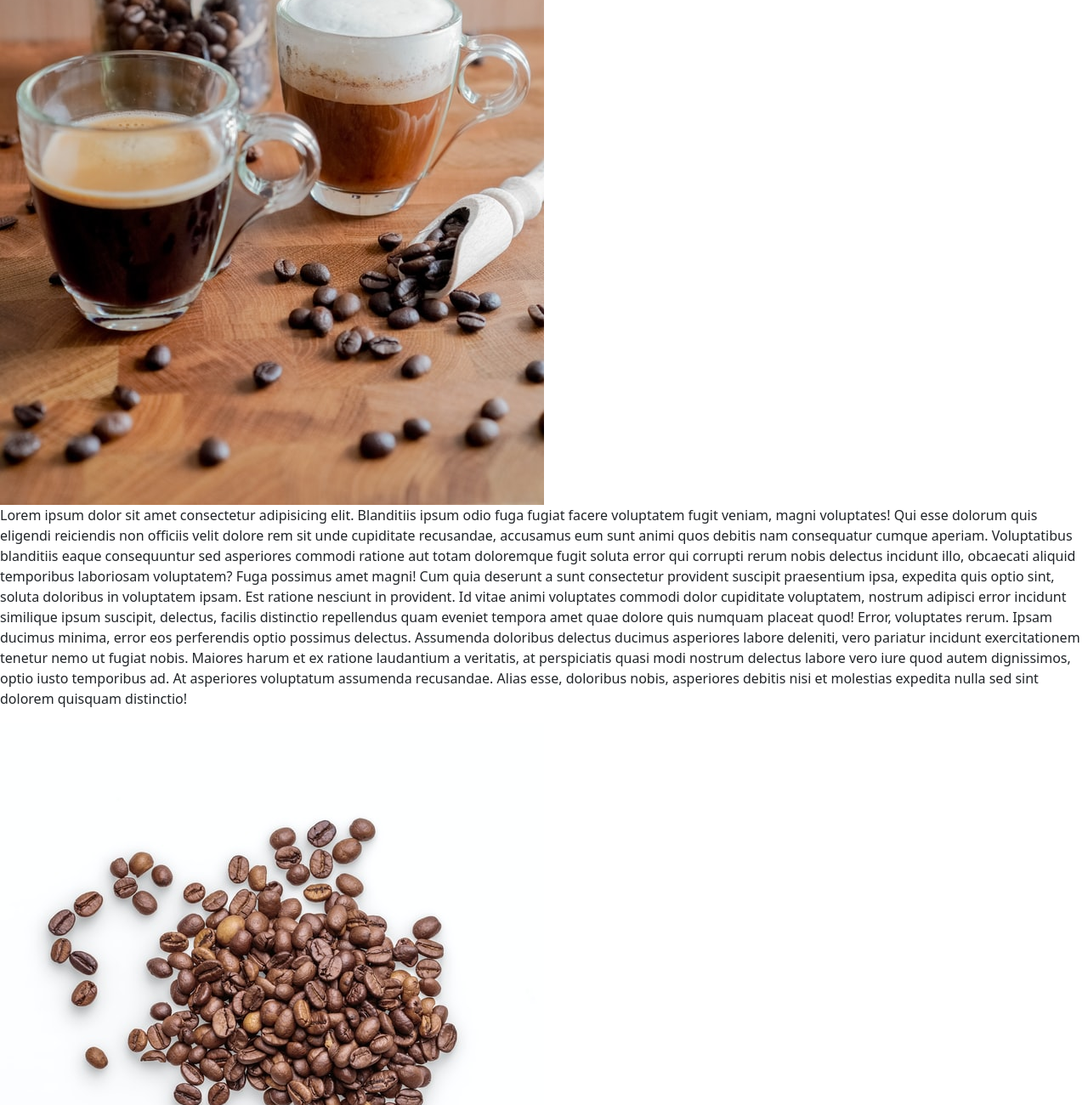
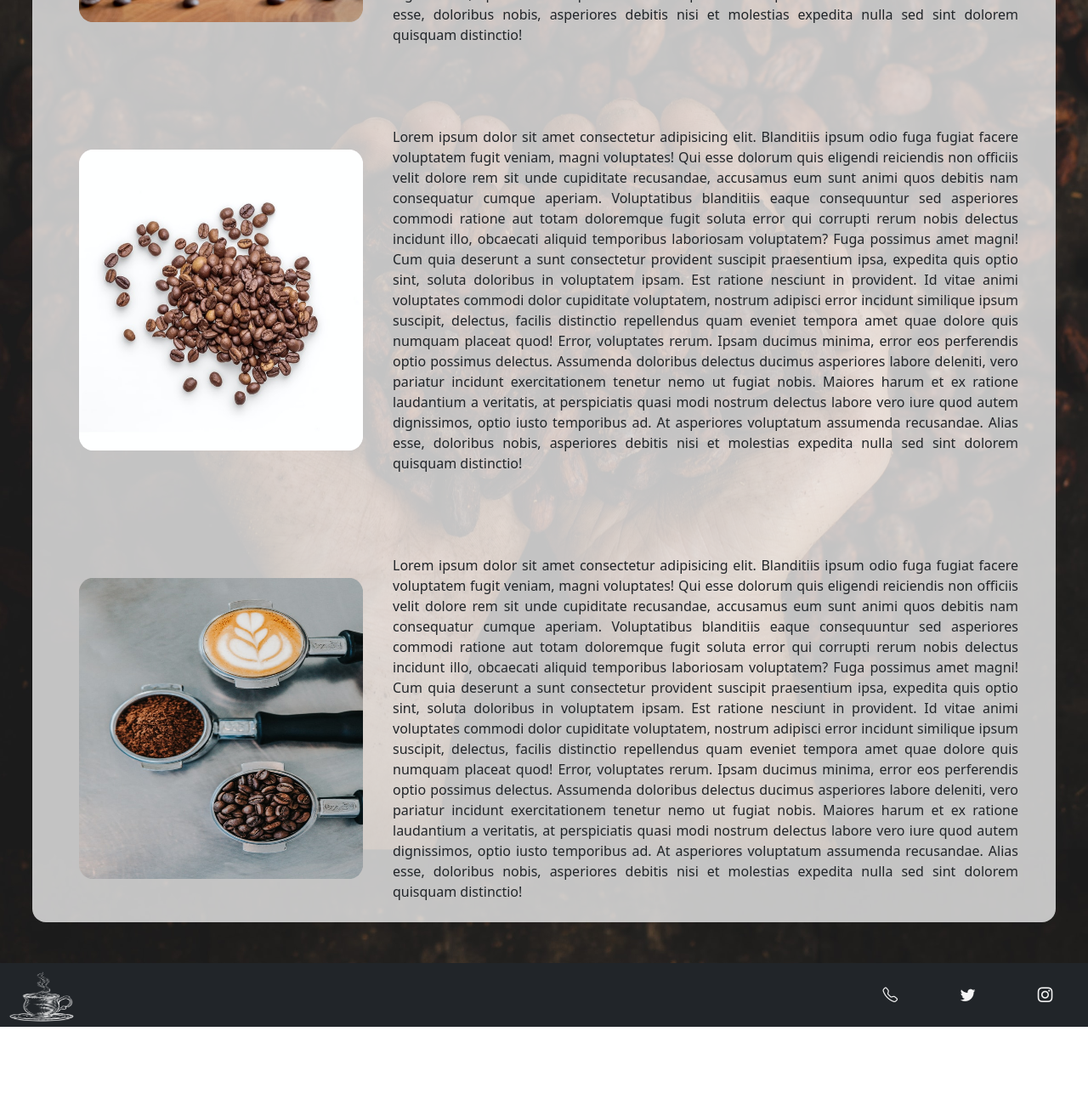
Before and after one commit to Nicoabr25/aroma-caffe, a plain HTML site: page index.html in a window 1280 px wide. Shown: the part 600-1900 px from the top of the page at 85% size. After the commit the page ends 1808 px from the top, so only its background shows below. Drawn offline with nearby package versions, Linux system fonts and the light colour scheme.

Commit message:
Header y Footer en Bootstrap

```diff
--- a/css/style2.css
+++ b/css/style2.css
@@ -0,0 +1,69 @@
+*{
+    margin: 0;
+    padding: 0;
+    box-sizing: border-box;
+}
+
+body{
+    background-image: url("../img/fondomain.jpg");
+    background-attachment: fixed;
+    background-repeat: no-repeat;
+    background-position: center;
+    background-size: cover;
+}
+
+/* ------------------------------------------------- Header -------------------------------------------------*/
+.navbar-nav{
+    font-weight: bold;
+}
+
+/*---------------------------------------------- Main (index) ----------------------------------------------*/
+
+#main section {
+    background-color: rgba(238,238,238,0.8);
+    border-radius: 1rem;
+    margin: 15vh 3vw 5vh 3vw;
+}
+
+
+
+.text_p {
+    text-align: justify;
+}
+
+.seccion_main img{
+    height: 50vh;
+    padding: 2%;
+    border-radius: 2.5rem;
+}
+
+/*---------------------------------------------- Footer ----------------------------------------------*/
+.footer_ img{
+    max-height: 15vh;
+    /* padding-top: 1vh; */
+}
+
+.footer_ ul{
+    list-style: none;
+    color: whitesmoke;
+    text-align: center;
+}
+
+.footer_ i{
+    font-size: 1.1rem;
+    color: whitesmoke;
+}
+
+.footer_ ul li{
+    display: inline-block;
+    margin: 0px 2vw 0px 0px;
+    text-align: center;
+}
+
+.footer_ li{
+    transition-duration: 0.3s;
+}
+
+.footer_ li:hover{
+    transform: scale(3);
+}
--- a/index.html
+++ b/index.html
@@ -15,123 +15,142 @@
 <body>
     <!-- Logo + nav -->
     <header id="header">
-        <!-- <a href="./index.html"><img class="header__logo" src="./img/logonegro.png"  alt="Logo de aroma caffe"></a> -->
-        <!-- <h1 class="header__titulo">Aroma Caffe</h1> -->
-        <nav class="navbar navbar-expand-lg navbar-dark bg-dark border-bottom">
+        <nav class="navbar navbar-expand-lg navbar-dark bg-dark">
             <div class="container-fluid">
-                <a class="navbar-brand" href="./index.html""><img src="./img/logogris.png" alt="" width="153" height="70" class="d-inline-block align-text-top"></a>
-                <button class="navbar-toggler"  type="button" data-bs-toggle="collapse" data-bs-target="#navbarNavDropdown" aria-controls="navbarNavDropdown" aria-expanded="false" aria-label="Toggle navigation">
+                <a class="navbar-brand" href="./index.html"><img src="./img/logogris.png" alt="Logo aroma caffe"
+                        width="153" height="75"></a>
+                <button class="navbar-toggler" type="button" data-bs-toggle="collapse"
+                    data-bs-target="#navbarNavAltMarkup" aria-controls="navbarNavAltMarkup" aria-expanded="false"
+                    aria-label="Toggle navigation">
                     <span class="navbar-toggler-icon"></span>
                 </button>
-                <div class="collapse navbar-collapse d-flex flex-row-reverse" id="navbarNavDropdown">
-                    <ul class="navbar-nav">
-                        <li class="nav-item">
-                            <a class="nav-link active" aria-current="page" href="#">Home</a>
-                        </li>
-                        <li class="nav-item">
-                            <a class="nav-link" href="#">Features</a>
-                        </li>
-                        <li class="nav-item">
-                            <a class="nav-link" href="#">Pricing</a>
-                        </li>
-                        <li class="nav-item dropdown">
-                            <a class="nav-link dropdown-toggle" href="#" id="navbarDropdownMenuLink" role="button"
-                                data-bs-toggle="dropdown" aria-expanded="false">
-                                Dropdown link
-                            </a>
-                            <ul class="dropdown-menu" aria-labelledby="navbarDropdownMenuLink">
-                                <li><a class="dropdown-item" href="#">Action</a></li>
-                                <li><a class="dropdown-item" href="#">Another action</a></li>
-                                <li><a class="dropdown-item" href="#">Something else here</a></li>
-                            </ul>
-                        </li>
-                    </ul>
+                <div class="collapse navbar-collapse justify-content-end" id="navbarNavAltMarkup">
+                    <div class="navbar-nav">
+                        <a class="nav-link active" aria-current="page" href="./index.html" style=color:darkcyan>Home</a>
+                        <a class="nav-link" href="./pages/mundo.html">Café del Mundo</a>
+                        <a class="nav-link" href="./pages/productos.html">Productos</a>
+                        <a class="nav-link" href="./pages/nosotros.html">Nosotros</a>
+                        <a class="nav-link" href="./pages/contacto.html">Contacto</a>
                     </div>
                 </div>
-        </nav>
-        <nav>
-            <ul>
-                <li><a href="./index.html" style="color: cadetblue;">Home</a></li>
-                <li><a href="./pages/mundo.html">Café del Mundo</a></li>
-                <li><a href="./pages/productos.html">Productos</a></li>
-                <li><a href="./pages/nosotros.html">Nosotros</a></li>
-                <li><a href="./pages/contacto.html">Contacto</a></li>
-            </ul>
+            </div>
         </nav>
     </header>
     <!-- Secciones -->
     <main id="main">
         <!-- Secciones -->
-        <section>
-            <article class="articulo">
-                <img src="./img/tazacafe.jpg" alt="taza de cafe">
-                <p>Lorem ipsum dolor sit amet consectetur adipisicing elit. Blanditiis ipsum odio fuga fugiat facere
-                    voluptatem fugit veniam, magni voluptates! Qui esse dolorum quis eligendi reiciendis non officiis
+        <section class="seccion_main">
+            <div class="container my-5">
+                <article class="row align-items-center">
+                    <img class="col-12 col-lg-4" src="./img/tazacafe.jpg" alt="taza de cafe">
+                    <p class="text_p col-12 col-lg-8 my-4">Lorem ipsum dolor sit amet consectetur adipisicing elit.
+                        Blanditiis ipsum odio fuga fugiat facere
+                        voluptatem fugit veniam, magni voluptates! Qui esse dolorum quis eligendi reiciendis non
+                        officiis
                         velit dolore rem sit unde cupiditate recusandae, accusamus eum sunt animi quos debitis nam
                         consequatur cumque aperiam. Voluptatibus blanditiis eaque consequuntur sed asperiores commodi
                         ratione aut totam doloremque fugit soluta error qui corrupti rerum nobis delectus incidunt illo,
-                    obcaecati aliquid temporibus laboriosam voluptatem? Fuga possimus amet magni! Cum quia deserunt a
-                    sunt consectetur provident suscipit praesentium ipsa, expedita quis optio sint, soluta doloribus in
+                        obcaecati aliquid temporibus laboriosam voluptatem? Fuga possimus amet magni! Cum quia deserunt
+                        a
+                        sunt consectetur provident suscipit praesentium ipsa, expedita quis optio sint, soluta doloribus
+                        in
                         voluptatem ipsam. Est ratione nesciunt in provident. Id vitae animi voluptates commodi dolor
-                    cupiditate voluptatem, nostrum adipisci error incidunt similique ipsum suscipit, delectus, facilis
+                        cupiditate voluptatem, nostrum adipisci error incidunt similique ipsum suscipit, delectus,
+                        facilis
                         distinctio repellendus quam eveniet tempora amet quae dolore quis numquam placeat quod! Error,
                         voluptates rerum. Ipsam ducimus minima, error eos perferendis optio possimus delectus. Assumenda
-                    doloribus delectus ducimus asperiores labore deleniti, vero pariatur incidunt exercitationem tenetur
-                    nemo ut fugiat nobis. Maiores harum et ex ratione laudantium a veritatis, at perspiciatis quasi modi
-                    nostrum delectus labore vero iure quod autem dignissimos, optio iusto temporibus ad. At asperiores
-                    voluptatum assumenda recusandae. Alias esse, doloribus nobis, asperiores debitis nisi et molestias
+                        doloribus delectus ducimus asperiores labore deleniti, vero pariatur incidunt exercitationem
+                        tenetur
+                        nemo ut fugiat nobis. Maiores harum et ex ratione laudantium a veritatis, at perspiciatis quasi
+                        modi
+                        nostrum delectus labore vero iure quod autem dignissimos, optio iusto temporibus ad. At
+                        asperiores
+                        voluptatum assumenda recusandae. Alias esse, doloribus nobis, asperiores debitis nisi et
+                        molestias
                         expedita nulla sed sint dolorem quisquam distinctio!
                     </p>
                 </article>
-            <article class="articulo">
-                <img src="./img/granos.jpg" alt="granos de cafe">
-                <p>Lorem ipsum, dolor sit amet consectetur adipisicing elit. Adipisci, dolorum iusto eos a iste impedit
-                    omnis! Eveniet architecto temporibus asperiores, ex eligendi et ratione repellat consequuntur nihil
-                    commodi autem, error earum eum quo illum voluptates accusamus enim veritatis necessitatibus culpa
-                    facere molestias doloremque quis fugiat. Sint obcaecati commodi sit impedit accusamus asperiores
-                    aperiam doloremque sapiente minima. Non natus earum atque quae amet? Fugit provident delectus
-                    incidunt, illo eius repudiandae, enim blanditiis repellendus quibusdam tenetur explicabo praesentium
-                    iste dolor, cupiditate similique hic expedita unde perferendis dolore. Voluptate totam veritatis,
-                    laborum accusantium facere eum quisquam at fuga corporis assumenda cumque quo aliquid molestiae
-                    dignissimos reiciendis itaque vel expedita minus ad nihil sapiente libero. Repudiandae consequatur
-                    nemo molestiae tempora amet aperiam animi. Corporis debitis similique obcaecati possimus voluptatem
-                    nostrum officia ipsa quisquam unde? Expedita voluptatibus aliquid cupiditate dolorem nihil
-                    distinctio numquam. Ea quod, quibusdam blanditiis nihil vitae similique illum labore molestiae, sit
-                    voluptates dignissimos animi. Eveniet reiciendis nam assumenda at repellat, quis perferendis iusto
-                    sed fuga quod sequi laboriosam quas non incidunt suscipit illo magnam possimus sunt tempore eos modi
-                    impedit voluptatibus et! Quisquam in alias, accusantium necessitatibus ipsam repellendus, iusto
-                    debitis libero autem obcaecati, sit corporis deserunt? Asperiores voluptatem hic rerum dignissimos.
+            </div>
+            <div class="container my-5">
+                <article class="row align-items-center">
+                    <img class="col-12 col-lg-4" src="./img/granos.jpg" alt="granos de cafe">
+                    <p class="text_p col-12 col-lg-8 my-4">Lorem ipsum dolor sit amet consectetur adipisicing elit.
+                        Blanditiis ipsum odio fuga fugiat facere
+                        voluptatem fugit veniam, magni voluptates! Qui esse dolorum quis eligendi reiciendis non
+                        officiis
+                        velit dolore rem sit unde cupiditate recusandae, accusamus eum sunt animi quos debitis nam
+                        consequatur cumque aperiam. Voluptatibus blanditiis eaque consequuntur sed asperiores commodi
+                        ratione aut totam doloremque fugit soluta error qui corrupti rerum nobis delectus incidunt illo,
+                        obcaecati aliquid temporibus laboriosam voluptatem? Fuga possimus amet magni! Cum quia deserunt
+                        a
+                        sunt consectetur provident suscipit praesentium ipsa, expedita quis optio sint, soluta doloribus
+                        in
+                        voluptatem ipsam. Est ratione nesciunt in provident. Id vitae animi voluptates commodi dolor
+                        cupiditate voluptatem, nostrum adipisci error incidunt similique ipsum suscipit, delectus,
+                        facilis
+                        distinctio repellendus quam eveniet tempora amet quae dolore quis numquam placeat quod! Error,
+                        voluptates rerum. Ipsam ducimus minima, error eos perferendis optio possimus delectus. Assumenda
+                        doloribus delectus ducimus asperiores labore deleniti, vero pariatur incidunt exercitationem
+                        tenetur
+                        nemo ut fugiat nobis. Maiores harum et ex ratione laudantium a veritatis, at perspiciatis quasi
+                        modi
+                        nostrum delectus labore vero iure quod autem dignissimos, optio iusto temporibus ad. At
+                        asperiores
+                        voluptatum assumenda recusandae. Alias esse, doloribus nobis, asperiores debitis nisi et
+                        molestias
+                        expedita nulla sed sint dolorem quisquam distinctio!
                     </p>
                 </article>
-            <article class="articulo">
-                <img src="./img/barista.jpg" alt="filtros de cafe">
-                <p>Lorem, ipsum dolor sit amet consectetur adipisicing elit. Reprehenderit expedita doloremque optio
-                    cumque voluptatem illo deleniti, cum hic praesentium, autem illum dolorem officia mollitia id
-                    recusandae? Iure consequuntur ut necessitatibus non voluptate obcaecati officiis culpa est dolor
-                    itaque vitae provident quos deserunt nemo laudantium laborum, magnam, voluptatibus quod quibusdam
-                    incidunt. Dolorem incidunt architecto quidem? At atque dolores, veniam illum reiciendis molestiae
-                    cumque alias ratione incidunt ducimus provident, odit maiores nulla? Ab, voluptatem, ullam illum
-                    inventore molestiae laborum quo qui ad vero deserunt expedita eveniet, mollitia neque? Voluptas
-                    exercitationem ducimus deserunt maiores eaque, mollitia quod in aut eius nostrum cum adipisci!
-                    Architecto qui sunt enim minus fugiat ratione dolores repellat voluptas perferendis consectetur,
-                    fugit tenetur explicabo ipsum! Totam illum eius rem itaque eum distinctio vitae odio earum laborum!
-                    Magnam velit debitis optio voluptatibus iste tenetur expedita mollitia quia recusandae, quam,
-                    doloremque, sit enim ipsam cum odio facere facilis neque libero deleniti ex aperiam commodi adipisci
-                    temporibus aut? Iure aut nemo corrupti dolore nostrum voluptates, expedita alias reiciendis dicta
-                    quasi non quis amet, ut dolorum neque facilis illum iusto ipsum soluta quam nam repellat quia
-                    officiis harum. Modi nisi molestias voluptatibus cupiditate a. Et voluptatem iure tenetur cupiditate
-                    temporibus maxime, nulla earum.</p>
+            </div>
+            <div class="container my-5">
+                <article class="row align-items-center">
+                    <img class="col-12 col-lg-4" src="./img/barista.jpg" alt="filtros de cafe">
+                    <p class="text_p col-12 col-lg-8 my-4">Lorem ipsum dolor sit amet consectetur adipisicing elit.
+                        Blanditiis ipsum odio fuga fugiat facere
+                        voluptatem fugit veniam, magni voluptates! Qui esse dolorum quis eligendi reiciendis non
+                        officiis
+                        velit dolore rem sit unde cupiditate recusandae, accusamus eum sunt animi quos debitis nam
+                        consequatur cumque aperiam. Voluptatibus blanditiis eaque consequuntur sed asperiores commodi
+                        ratione aut totam doloremque fugit soluta error qui corrupti rerum nobis delectus incidunt illo,
+                        obcaecati aliquid temporibus laboriosam voluptatem? Fuga possimus amet magni! Cum quia deserunt
+                        a
+                        sunt consectetur provident suscipit praesentium ipsa, expedita quis optio sint, soluta doloribus
+                        in
+                        voluptatem ipsam. Est ratione nesciunt in provident. Id vitae animi voluptates commodi dolor
+                        cupiditate voluptatem, nostrum adipisci error incidunt similique ipsum suscipit, delectus,
+                        facilis
+                        distinctio repellendus quam eveniet tempora amet quae dolore quis numquam placeat quod! Error,
+                        voluptates rerum. Ipsam ducimus minima, error eos perferendis optio possimus delectus. Assumenda
+                        doloribus delectus ducimus asperiores labore deleniti, vero pariatur incidunt exercitationem
+                        tenetur
+                        nemo ut fugiat nobis. Maiores harum et ex ratione laudantium a veritatis, at perspiciatis quasi
+                        modi
+                        nostrum delectus labore vero iure quod autem dignissimos, optio iusto temporibus ad. At
+                        asperiores
+                        voluptatum assumenda recusandae. Alias esse, doloribus nobis, asperiores debitis nisi et
+                        molestias
+                        expedita nulla sed sint dolorem quisquam distinctio!
+                    </p>
                 </article>
+            </div>
         </section>
     </main>
     <!-- Inicio del Footer -->
-    <footer id="footer">
-        <img class="footer__imagen" src="./img/logofooter2.png" alt="logo del footer">
-        <ul>
-            <li><a href="./pages/contacto.html" alt="contacto"><i class="bi-telephone"></i></a></li>
-            <li><i class="bi-twitter" alt="Twitter"></i></li>
-            <li><i class="bi-instagram" alt="Instagram""></i></li>
+    <div class="container-fluid p-0">
+        <footer class ="footer_ d-flex flex-wrap justify-content-between align-items-center bg-dark text-bg-danger">
+            <img class="d-flex align-items-center p-1" src="./img/logofooter4.png" alt="logo del footer" width="100" height="75">
+            <ul class="nav align-items-center me-3 list-unstyled">
+                <li class="ms-5 "><a href="./pages/contacto.html" alt="contacto"><i class="bi-telephone"></i></a></li>
+                <li class="ms-5"><i class="bi-twitter" alt="Twitter"></i></li>
+                <li class="ms-5"><i class="bi-instagram" alt="Instagram""></i></li>
             </ul>
         </footer>
+    </div>
+
+<!-- Bootstrap JS Script-->
+<script src=" https://cdn.jsdelivr.net/npm/bootstrap@5.2.0-beta1/dist/js/bootstrap.bundle.min.js"
+                            integrity="sha384-pprn3073KE6tl6bjs2QrFaJGz5/SUsLqktiwsUTF55Jfv3qYSDhgCecCxMW52nD2"
+                            crossorigin="anonymous"></script>
 </body>
+
 </html>
```
Also changed, not shown: pages/contacto.html (+33 -18 lines), pages/mundo.html (+32 -19 lines), pages/nosotros.html (+33 -17 lines), pages/productos.html (+36 -20 lines), img/logofooter4.png (added). Lines whose indentation alone changed are shown as unchanged.
